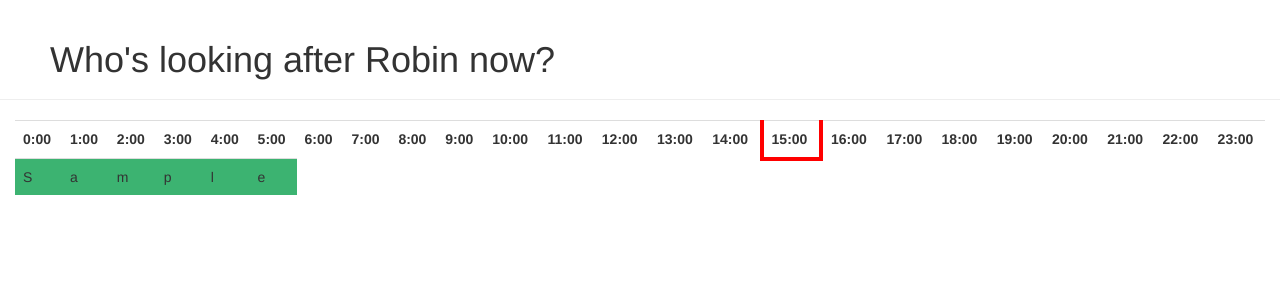
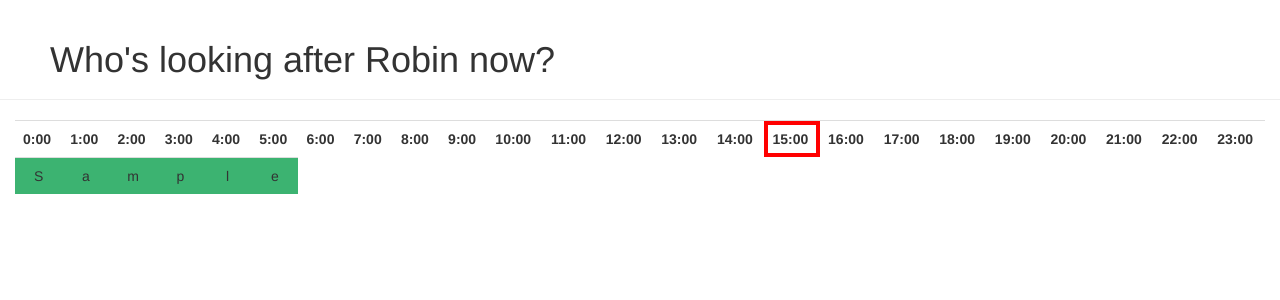
Before and after one commit to Tobio89/homeSite, a Flask app: page /schedule in a window 1280 px wide. Shown: the part 102-402 px from the top of the page. Run offline with Flask 2, Linux system fonts and the light colour scheme; tables that the repository leaves empty hold one stand-in row (values such as "Sample post"); some libraries are stand-ins or nearby versions.

Commit message:
Fix current cell border

```diff
--- a/homeSite.py
+++ b/homeSite.py
@@ -124,6 +124,8 @@ def editSchedule():
     scheduleString = Schedule.query.first().stringSchedule
     scheduleList = [letter for letter in scheduleString]
 
+    # tableList = zip(timeList, scheduleList)
+
     if request.method == 'POST':
         print('Schedule edit request')
         newSchedule = request.form.getlist('newSchedule')
@@ -141,7 +143,7 @@ def editSchedule():
             return redirect(url_for('schedule'))
 
 
-    return render_template('editschedule.html', timeTitle=timeList, schedule=scheduleList)
+    return render_template('editschedule.html', timeTitle=timeList, schedule=scheduleList,)
 
 @app.route('/shopping', methods=['GET', 'POST'])
 def shopping():
--- a/templates/editschedule.html
+++ b/templates/editschedule.html
@@ -22,11 +22,12 @@
 <div class="container">
     <h3>Edit the schedule</h3>
 </div>
-<div class="container">
+<div class="container-fluid">
+    <div class="table-responsive" style="overflow-x: auto;">
     <table class="table" style="width:80%; border:1px solid black">
         <tr>
             {% for timeHeading in timeTitle %}
-            <th style="text-align:center; border:1px solid black">{{timeHeading}}</th>
+            <th style="text-align:center; border:1px solid black">{{timeHeading}}:00</th>
             {% endfor %}
         </tr>
         <form method="POST">
@@ -60,6 +61,7 @@
             {% endfor %}
         </tr>
     </table>
+    </div>
     <button type="submit">Confirm</button>
     </form>
 </div>
--- a/templates/schedule.html
+++ b/templates/schedule.html
@@ -27,7 +27,11 @@
 <div class="container-fluid">
     <style>
     .current{
-       border: 4px solid red;
+       /* border: 2px solid red; */
+       scroll-snap-align: center;
+       -webkit-box-shadow:inset 0px 0px 0px 4px #f00;
+       -moz-box-shadow:inset 0px 0px 0px 4px #f00;
+       box-shadow:inset 0px 0px 0px 4px #f00;
     }
     .eileen{
         background-color: gold;
@@ -38,6 +42,9 @@
 
     .both{
         background-color: mediumseagreen;
+    }
+    td{
+        text-align:center
     }
     </style>
     <div class="table-responsive" style="overflow-x: auto;">
@@ -77,13 +84,6 @@
         </tr>
     </table>
     </div>
-</div>
+
+
 {% endblock %}
-
-<!--"background-color:mediumseagreen; text-align:center; border-spacing:5px; border:1px solid black"  -->
-
-<!-- "background-color:mediumslateblue; text-align:center; border-spacing:5px; border:1px solid black" -->
-
-<!-- "background-color:gold; text-align:center; border-spacing:5px; border:1px solid black" -->
-
-<!-- "text-align:center; border-spacing:5px; border:1px solid black" -->
```
